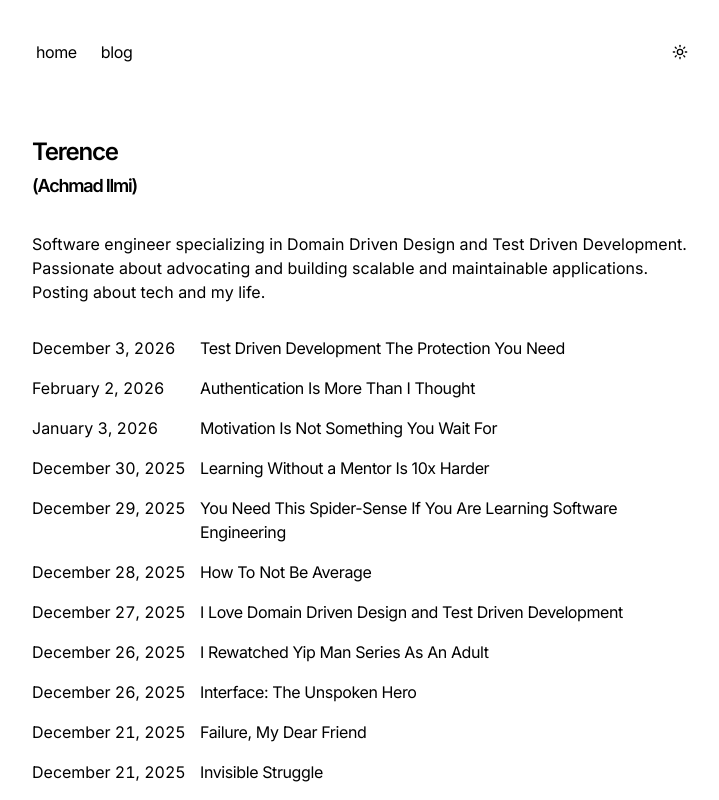
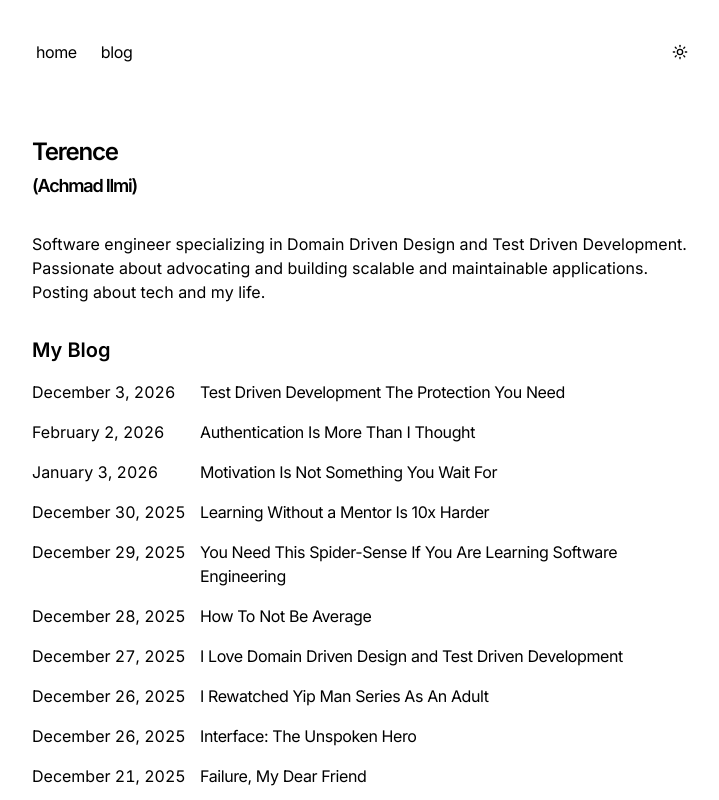
Before and after one commit to notilmi/ilmi, a Next.js app: page / in a window 1280 px wide. Shown: the top 800 px of the page, without its empty margins (272-991 px from the left). Built offline with nearby package versions, Linux system fonts and the light colour scheme.

Commit message:
design: Enhance blog section layout with header for improved structure

```diff
--- a/app/page.tsx
+++ b/app/page.tsx
@@ -12,7 +12,10 @@ export default function Page() {
         Passionate about advocating and building scalable and maintainable applications. Posting about tech and my life.`}
       </p>
       <div className="my-8">
-        <BlogPosts />
+        <div className="flex flex-col gap-4">
+          <h2 className="text-xl font-semibold">My Blog</h2>
+          <BlogPosts />
+        </div>
       </div>
     </section>
   );
```
